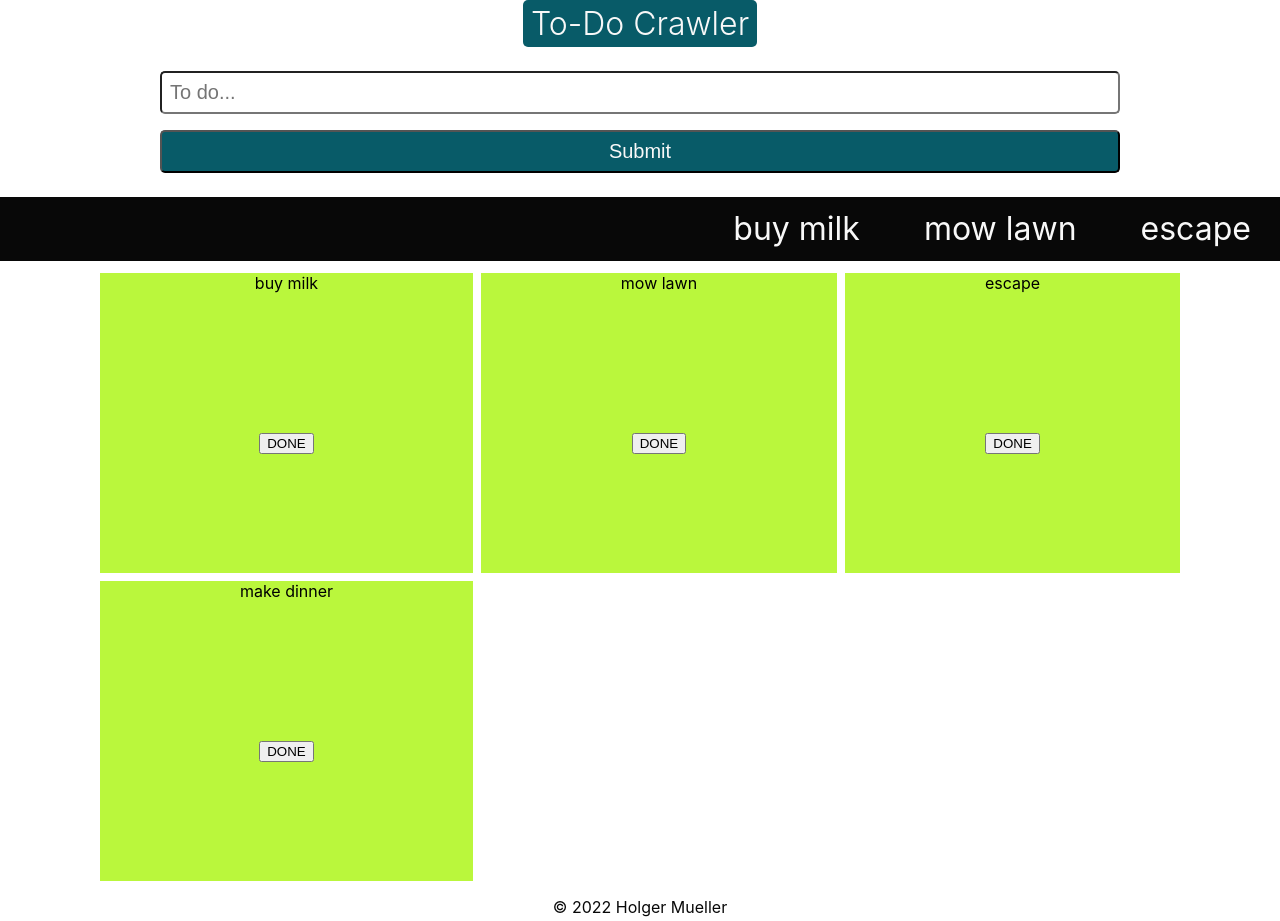
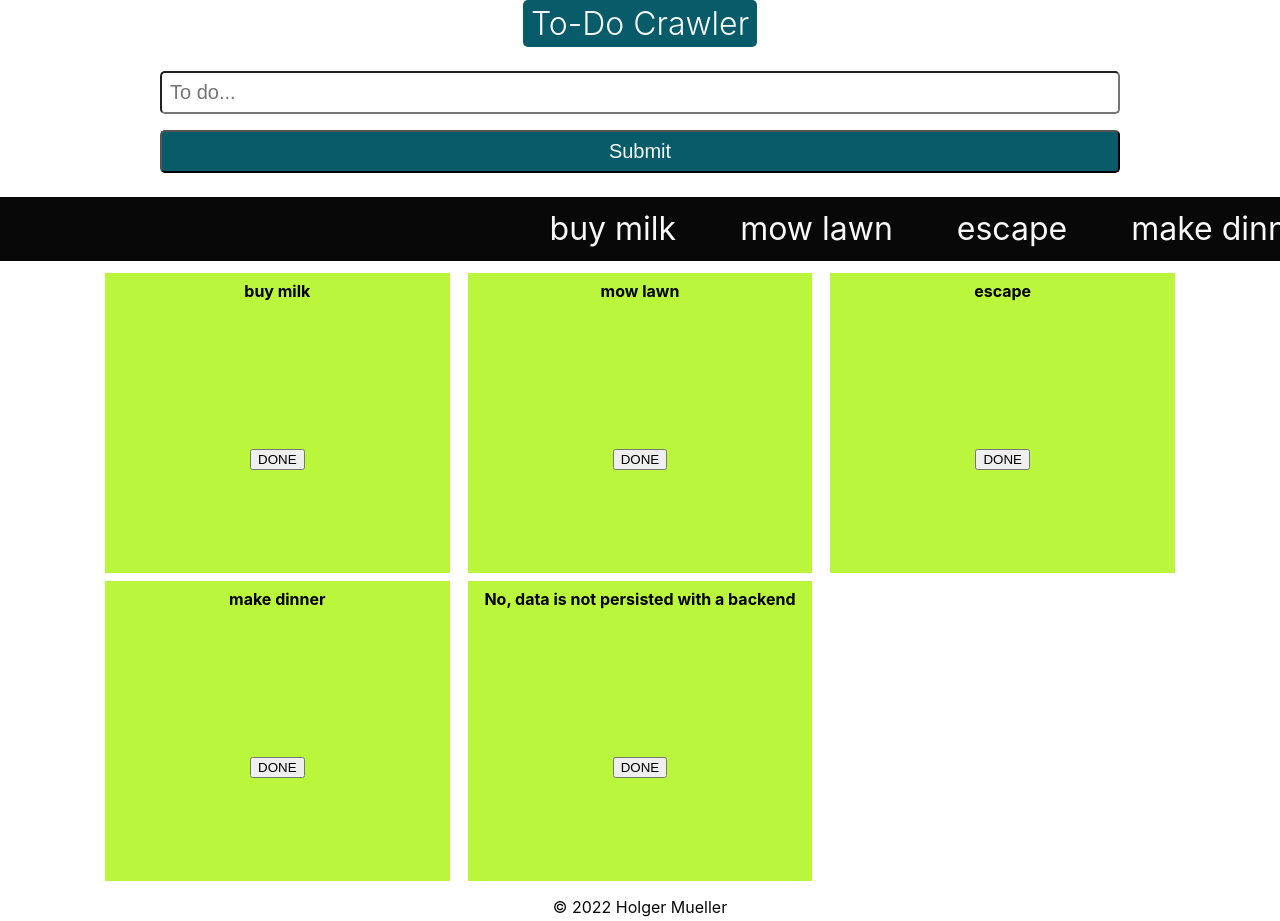
Before and after one commit to Holgermueller/todocrawl, a React (Create React App) app: page / in a window 1280 px wide. Built offline with nearby package versions, Linux system fonts and the light colour scheme.

Commit message:
some styling

```diff
--- a/src/App.css
+++ b/src/App.css
@@ -93,14 +93,20 @@ section {
   width: 85%;
   margin: 8px auto;
   display: grid;
-  grid-template-columns: auto auto auto;
+  grid-template-columns: repeat(3, minmax(0, 1fr));
 }
 
 .todo-item {
   text-align: center;
   background-color: #baf73c;
-  margin: 0.25rem;
+  margin: 0.25rem auto;
   min-height: 300px;
+  width: 95%;
+}
+
+.todo-name {
+  font-weight: bold;
+  padding: 8px;
 }
 
 .done-button-container {
@@ -129,12 +135,12 @@ footer {
 
 @media (max-width: 800px) {
   .todo-grid {
-    grid-template-columns: auto auto;
+    grid-template-columns: repeat(2, minmax(0, 1fr));
   }
 }
 
 @media (max-width: 414px) {
   .todo-grid {
-    grid-template-columns: auto;
+    grid-template-columns: repeat(1, minmax(0, 1fr));
   }
 }
--- a/src/components/ToDos.js
+++ b/src/components/ToDos.js
@@ -1,27 +1,21 @@
 import { useSelector, useDispatch } from "react-redux";
+import { removeTodo } from "../features/todos/todoSlice";
 
 export default function ToDos() {
   const { todos } = useSelector((state) => state.todos);
   const dispatch = useDispatch();
-
-  const removeTodo = (e) => {
-    console.log(e.target.id);
-    const todoToRemove = e.target.id;
-
-    dispatch(removeTodo(todoToRemove));
-  };
 
   return (
     <section className="to-do-list">
       <div className="todo-grid">
         {todos.map((todo, i) => (
           <div className="todo-item" key={i}>
-            {todo.name}
+            <div className="todo-name">{todo.name}</div>
             <div className="done-button-container">
               <button
-                id={todo.name}
+                id={todo.id}
                 className="done-button"
-                onClick={removeTodo}
+                onClick={() => dispatch(removeTodo(todo.id))}
               >
                 DONE
               </button>
--- a/src/features/todos/todoSlice.js
+++ b/src/features/todos/todoSlice.js
@@ -1,13 +1,14 @@
-import { createSlice } from "@reduxjs/toolkit";
+import { createSlice, current } from "@reduxjs/toolkit";
 
 export const todoSlice = createSlice({
   name: "todos",
   initialState: {
     todos: [
-      { name: "buy milk" },
-      { name: "mow lawn" },
-      { name: "escape" },
-      { name: "make dinner" },
+      { name: "buy milk", id: "1" },
+      { name: "mow lawn", id: "2" },
+      { name: "escape", id: "3" },
+      { name: "make dinner", id: "4" },
+      { name: "No, data is not persisted with a backend", id: "5" },
     ],
   },
   reducers: {
@@ -18,9 +19,17 @@ export const todoSlice = createSlice({
     },
     removeTodo(state, action) {
       console.log(action.payload);
+
+      current(state.todos).map((item) => console.log(item.name));
+
+      // let result = current(state.todos).indexOf(
+      //   (item) => item.id === action.payload
+      // );
+      // console.log(result);
+      // console.log(todoToRemove);
     },
   },
 });
 
-export const { addTodo } = todoSlice.actions;
+export const { addTodo, removeTodo } = todoSlice.actions;
 export default todoSlice.reducer;
```
